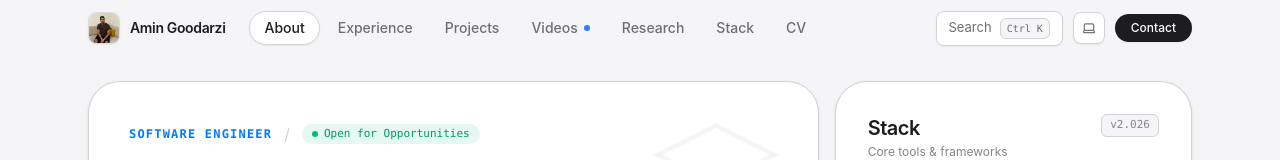
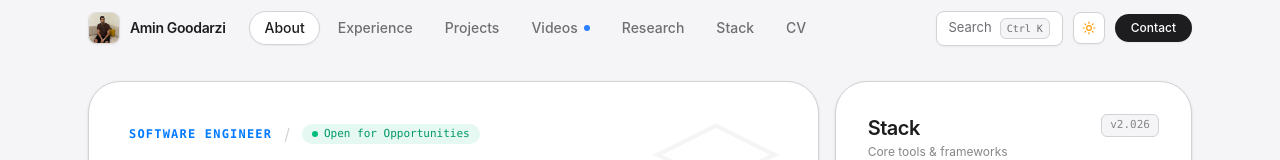
Before and after one commit to Amin-Gz/Amin-Gz.github.io, a React (Vite) app: page / in a window 1280 px wide. Shown: the top 160 px of the page. Built offline with nearby package versions, Linux system fonts and the light colour scheme.

Commit message:
refactor: theme button now  toggles only between light and dark

```diff
--- a/src/App.tsx
+++ b/src/App.tsx
@@ -20,44 +20,17 @@ export default function App() {
   const [theme, setTheme] = useState<ThemeMode>(() => {
     if (typeof window !== 'undefined') {
       const saved = localStorage.getItem('amin-portfolio-theme') as ThemeMode;
-      if (saved && ['light', 'dark', 'system'].includes(saved)) return saved;
+      if (saved === 'light' || saved === 'dark') return saved;
+      return window.matchMedia('(prefers-color-scheme: dark)').matches ? 'dark' : 'light';
     }
-    return 'system';
+    return 'light';
   });
   const [commandPaletteOpen, setCommandPaletteOpen] = useState(false);
   const [selectedProject, setSelectedProject] = useState<ProjectItem | null>(null);
 
-  // Apply Theme Mode (Light / Dark / System)
   useEffect(() => {
-    const root = document.documentElement;
-    const mediaQuery = window.matchMedia('(prefers-color-scheme: dark)');
-
-    const applyTheme = () => {
-      let isDark = false;
-      if (theme === 'dark') {
-        isDark = true;
-      } else if (theme === 'light') {
-        isDark = false;
-      } else {
-        isDark = mediaQuery.matches;
-      }
-
-      if (isDark) {
-        root.classList.add('dark');
-      } else {
-        root.classList.remove('dark');
-      }
-    };
-
-    applyTheme();
+    document.documentElement.classList.toggle('dark', theme === 'dark');
     localStorage.setItem('amin-portfolio-theme', theme);
-
-    const handler = () => {
-      if (theme === 'system') applyTheme();
-    };
-
-    mediaQuery.addEventListener('change', handler);
-    return () => mediaQuery.removeEventListener('change', handler);
   }, [theme]);
 
   // Global Keyboard Shortcut (Cmd+K / Ctrl+K)
--- a/src/components/CommandPalette.tsx
+++ b/src/components/CommandPalette.tsx
@@ -16,7 +16,6 @@ import {
   Github,
   Sun,
   Moon,
-  Laptop,
   Check,
   Copy,
 } from 'lucide-react';
@@ -250,17 +249,6 @@ export function CommandPalette({
         onClose();
       },
     },
-    {
-      id: 'theme-system',
-      title: 'Set Theme: System Preference',
-      subtitle: 'Synchronize automatically with operating system',
-      category: 'Appearance',
-      icon: <Laptop className="w-4 h-4 text-neutral-500" />,
-      action: () => {
-        onSetTheme('system');
-        onClose();
-      },
-    },
   ];
 
   const filteredItems = allItems.filter((item) => {
--- a/src/components/Navigation.tsx
+++ b/src/components/Navigation.tsx
@@ -6,7 +6,6 @@ import { ProfileDialog } from './ProfileDialog';
 import {
   Sun,
   Moon,
-  Laptop,
   Menu,
   X,
 } from 'lucide-react';
@@ -51,17 +50,7 @@ export function Navigation({
     { id: 'cv', label: 'CV' },
   ];
 
-  const cycleTheme = () => {
-    if (theme === 'light') onSetTheme('dark');
-    else if (theme === 'dark') onSetTheme('system');
-    else onSetTheme('light');
-  };
-
-  const getThemeIcon = () => {
-    if (theme === 'light') return <Sun className="w-3.5 h-3.5 text-amber-500" />;
-    if (theme === 'dark') return <Moon className="w-3.5 h-3.5 text-blue-400" />;
-    return <Laptop className="w-3.5 h-3.5 text-neutral-500 dark:text-neutral-400" />;
-  };
+  const toggleTheme = () => onSetTheme(theme === 'light' ? 'dark' : 'light');
 
   return (
     <header
@@ -151,11 +140,14 @@ export function Navigation({
           {/* Theme Mode Toggle */}
           <button
             id="nav-theme-toggle"
-            onClick={cycleTheme}
+            onClick={toggleTheme}
             className="w-8 h-8 rounded-lg flex items-center justify-center text-[#6E6E73] dark:text-[#A1A1A6] hover:text-[#1D1D1F] dark:hover:text-[#F5F5F7] bg-white dark:bg-[#1C1C1E] border border-[#D2D2D7] dark:border-white/10 shadow-xs transition-all cursor-pointer"
-            title={`Current theme: ${theme} (Click to switch)`}
+            title={`Switch to ${theme === 'light' ? 'dark' : 'light'} mode`}
+            aria-label={`Switch to ${theme === 'light' ? 'dark' : 'light'} mode`}
           >
-            {getThemeIcon()}
+            {theme === 'light'
+              ? <Sun className="w-3.5 h-3.5 text-amber-500" />
+              : <Moon className="w-3.5 h-3.5 text-blue-400" />}
           </button>
 
           {/* Direct Contact Action */}
@@ -209,7 +201,7 @@ export function Navigation({
           <div className="pt-2 border-t border-[#D2D2D7]/50 dark:border-white/10 flex items-center justify-between px-2">
             <span className="text-xs text-[#86868B]">Theme</span>
             <div className="flex gap-1">
-              {(['light', 'dark', 'system'] as ThemeMode[]).map((m) => (
+              {(['light', 'dark'] as ThemeMode[]).map((m) => (
                 <button
                   key={m}
                   onClick={() => onSetTheme(m)}
--- a/src/types.ts
+++ b/src/types.ts
@@ -1,4 +1,4 @@
-export type ThemeMode = 'light' | 'dark' | 'system';
+export type ThemeMode = 'light' | 'dark';
 
 export type TabId = 'about' | 'experience' | 'projects' | 'videos' | 'research' | 'stack' | 'cv';
 
```
